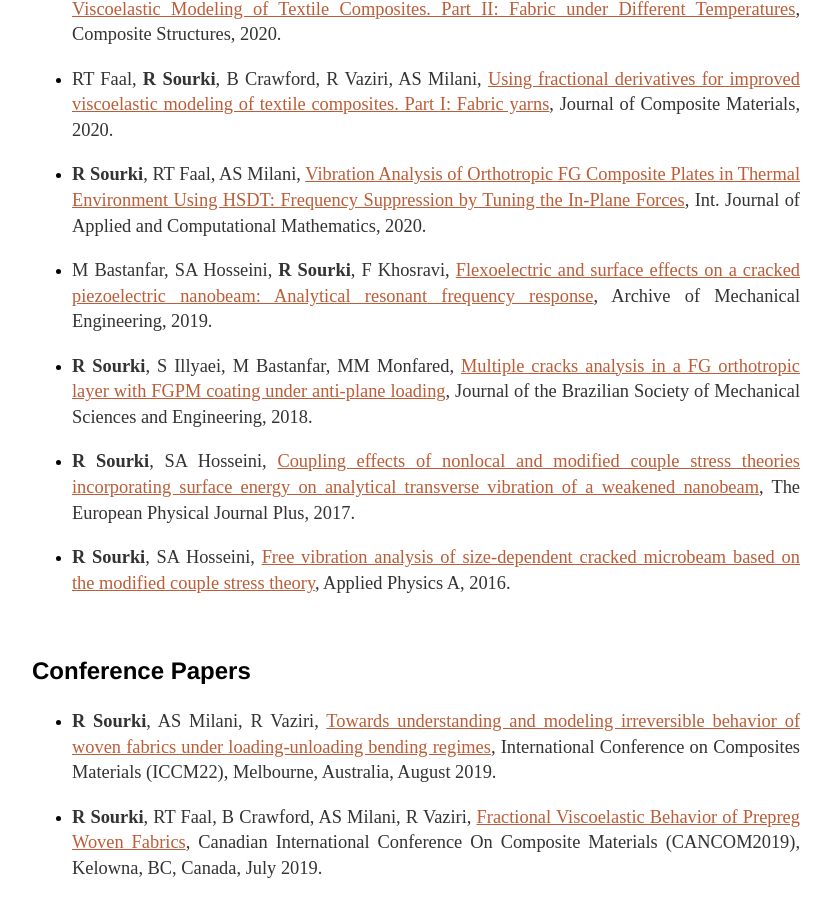
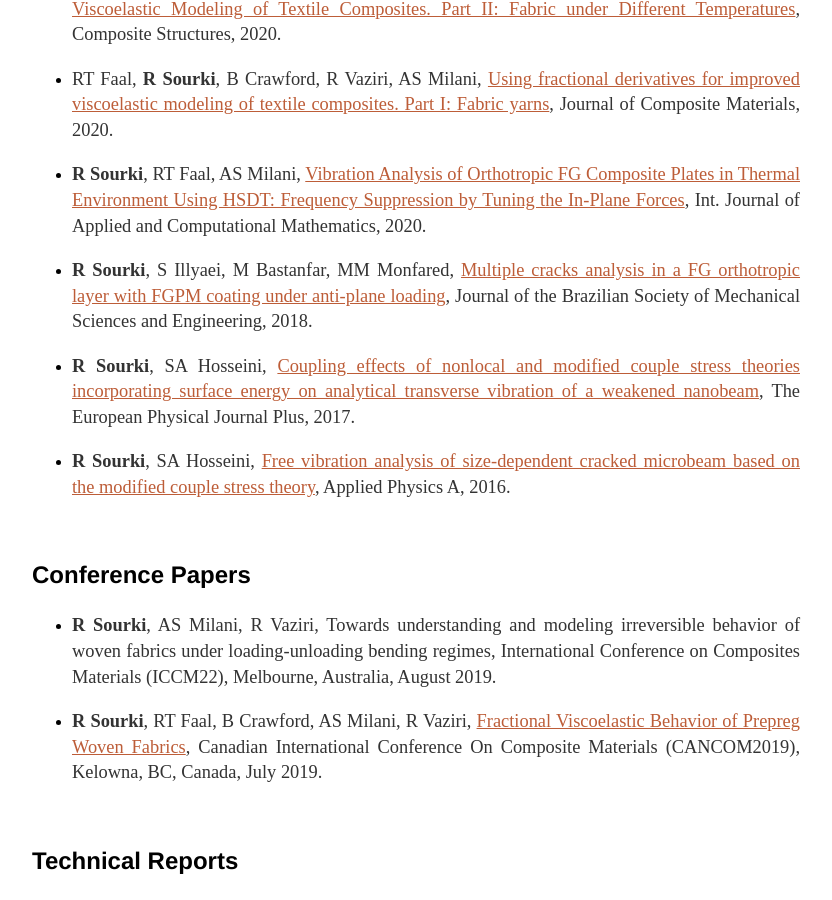
Before and after one commit to rsourki/rsourki.github.io, a Jekyll site: the page built from publications/index.html, in a window 1280 px wide and 900 px high, scrolled down 337 px. Shown: the whole window, without its empty margins (224-1056 px from the left). Built offline with Jekyll 4.4.1, drawn with Linux system fonts in a browser that asks for light colours.

Commit message:
Update index.html

```diff
--- a/publications/index.html
+++ b/publications/index.html
@@ -17,8 +17,8 @@ title: Publications - Reza Sourki Webpage
   Journal of Composite Materials, 2020.</p></li>
   <li><p><b>R Sourki</b>, RT Faal, AS Milani, <a href = "https://link.springer.com/article/10.1007/s40819-020-00806-5">Vibration Analysis of Orthotropic FG Composite Plates in Thermal Environment Using HSDT: Frequency Suppression by Tuning the In-Plane Forces</a>,
   Int. Journal of Applied and Computational Mathematics, 2020.</p></li>
-  <li><p>M Bastanfar, SA Hosseini, <b>R Sourki</b>, F Khosravi, <a href = "http://www.czasopisma.pan.pl/dlibra/publication/131355/edition/114743/content/flexoelectric-and-surface-effects-on-a-cracked-piezoelectric-nanobeam-analytical-resonant-frequency-response-bastanfar-marzie-hosseini-seyyed-amirhosein-sourki-reza-khosravi-farshad">Flexoelectric and surface effects on a cracked piezoelectric nanobeam: Analytical resonant frequency response</a>,
-  Archive of Mechanical Engineering, 2019.</p></li>
+  <!--<li><p>M Bastanfar, SA Hosseini, <b>R Sourki</b>, F Khosravi, <a href = "http://www.czasopisma.pan.pl/dlibra/publication/131355/edition/114743/content/flexoelectric-and-surface-effects-on-a-cracked-piezoelectric-nanobeam-analytical-resonant-frequency-response-bastanfar-marzie-hosseini-seyyed-amirhosein-sourki-reza-khosravi-farshad">Flexoelectric and surface effects on a cracked piezoelectric nanobeam: Analytical resonant frequency response</a>,
+  Archive of Mechanical Engineering, 2019.</p></li> -->
   <li><p><b>R Sourki</b>, S Illyaei, M Bastanfar, MM Monfared, <a href = "https://link.springer.com/article/10.1007/s40430-018-1234-1">Multiple cracks analysis in a FG orthotropic layer with FGPM coating under anti-plane loading</a>,
   Journal of the Brazilian Society of Mechanical Sciences and Engineering, 2018.</p></li>
   <li><p><b>R Sourki</b>, SA Hosseini, <a href = "https://link.springer.com/article/10.1140/epjp/i2017-11458-0">Coupling effects of nonlocal and modified couple stress theories incorporating surface energy on analytical transverse vibration of a weakened nanobeam</a>,
@@ -29,7 +29,7 @@ title: Publications - Reza Sourki Webpage
   <br>
  <h3>Conference Papers</h3>
  <ul>
- <li><p><b>R Sourki</b>, AS Milani, R Vaziri, <a href = "https://search.informit.com.au/documentSummary;dn=894220628003201;res=IELENG">Towards understanding and modeling irreversible behavior of woven fabrics under loading-unloading bending regimes</a>,
+ <li><p><b>R Sourki</b>, AS Milani, R Vaziri, Towards understanding and modeling irreversible behavior of woven fabrics under loading-unloading bending regimes</a>,
  International Conference on Composites Materials (ICCM22), Melbourne, Australia, August 2019.</p></li>
  <li><p><b>R Sourki</b>, RT Faal, B Crawford, AS Milani, R Vaziri, <a href = "https://www.researchgate.net/profile/Reza_Sourki/publication/338124377_FRACTIONAL_VISCOELASTIC_BEHAVIOR_OF_PREPREG_WOVEN_FABRICS/links/5e00e799a6fdcc28373a6a2f/FRACTIONAL-VISCOELASTIC-BEHAVIOR-OF-PREPREG-WOVEN-FABRICS.pdf">Fractional Viscoelastic Behavior of Prepreg Woven Fabrics</a>,
  Canadian International Conference On Composite Materials (CANCOM2019), Kelowna, BC, Canada, July 2019.</p></li>
```
